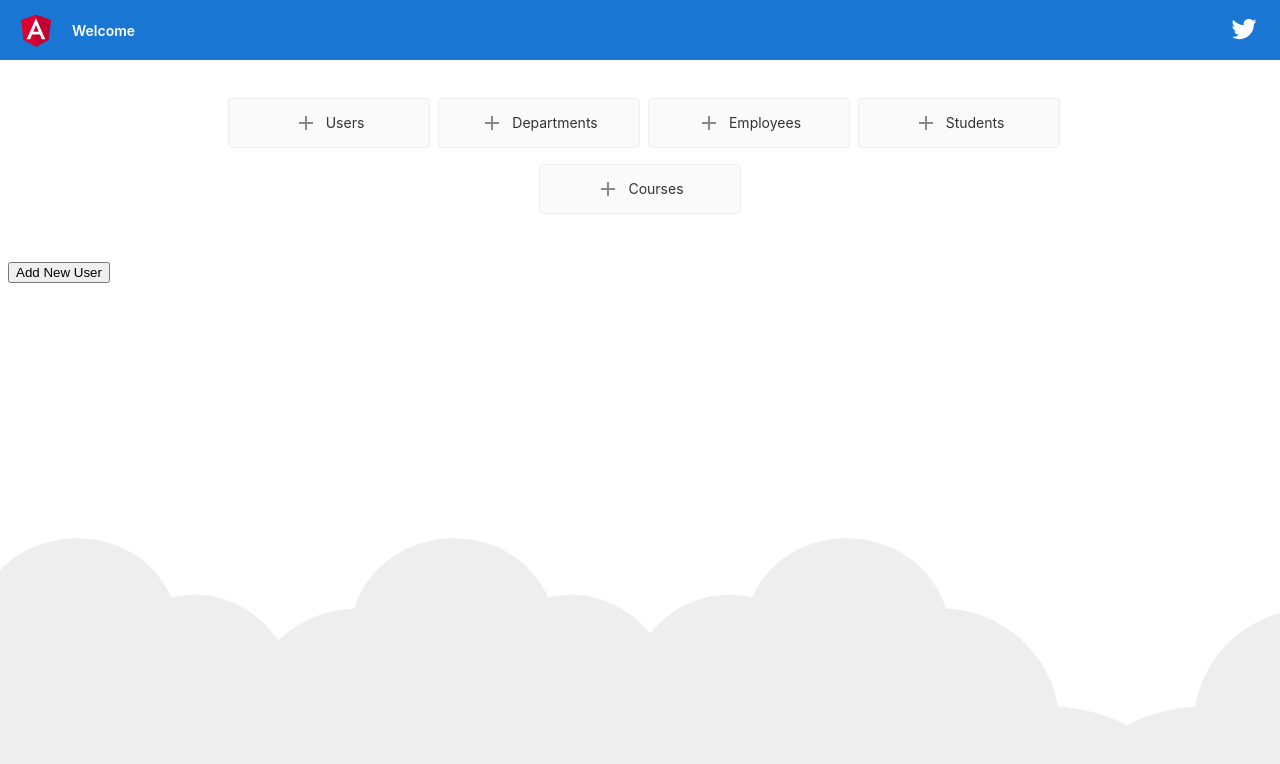
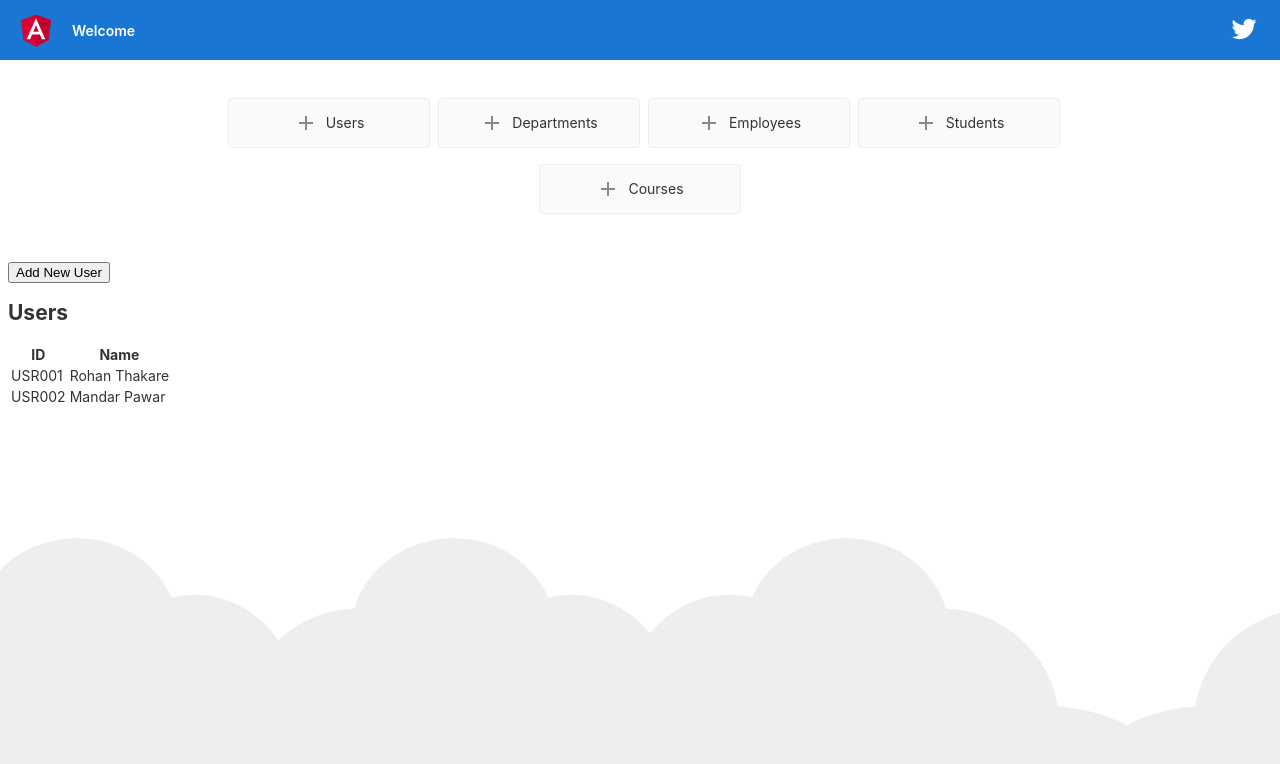
Before and after one commit to rohaanthakare/TrainingApp, an Angular app: page /home/users in a window 1280 px wide. Shown: the top 764 px of the page. Built offline with nearby package versions, Linux system fonts and the light colour scheme.

Commit message:
10 Jul 2020

```diff
--- a/src/app/app.module.ts
+++ b/src/app/app.module.ts
@@ -7,6 +7,7 @@ import { LoginComponent } from './login/login.component';
 import { HomeComponent } from './home/home.component';
 import { UserModule } from './user/user.module';
 import { FormsModule } from '@angular/forms';
+import { HttpClientModule } from '@angular/common/http';
 
 @NgModule({
   declarations: [
@@ -15,7 +16,7 @@ import { FormsModule } from '@angular/forms';
     HomeComponent
   ],
   imports: [
-    BrowserModule, FormsModule,
+    BrowserModule, FormsModule, HttpClientModule,
     AppRoutingModule, UserModule
   ],
   providers: [],
--- a/src/app/user/user-create/user-create.component.html
+++ b/src/app/user/user-create/user-create.component.html
@@ -1,22 +1,26 @@
 <h2>
     New User Form
 </h2>
-<form>
+<form [formGroup]="userForm">
     <div>
         <label>Username</label>
-        <input type="text" name="username" [(ngModel)]="user.username"/>
+        <input type="text" name="username" formControlName="username"/>
     </div>
     <div>
         <label>Password</label>
-        <input type="text" name="password" [(ngModel)]="user.password"/>
+        <input type="text" name="password" formControlName="password"/>
     </div>
     <div>
         <label>Full Name</label>
-        <input type="text" name="name" [(ngModel)]="user.name"/>
+        <input type="text" name="name"/>
     </div>
     <div>
         <label>Mobile No.</label>
-        <input type="number" name="mobileNo" [(ngModel)]="user.mobileNo"/>
+        <input type="number" name="mobileNo"/>
+    </div>
+    <div>
+        <label>Email</label>
+        <input type="text" name="email" formControlName="email"/>
     </div>
     <div>
         <button (click)="createUser()">Create User</button>
--- a/src/app/user/user-create/user-create.component.ts
+++ b/src/app/user/user-create/user-create.component.ts
@@ -1,4 +1,6 @@
 import { Component, OnInit } from '@angular/core';
+import { FormBuilder, FormGroup, FormControl, Validators } from '@angular/forms';
+import { UserService } from '../user.service';
 
 export class User {
   username: string;
@@ -17,13 +19,34 @@ export class User {
 })
 export class UserCreateComponent implements OnInit {
   user: User = new User();
-  constructor() { }
+  usernameCtrl = new FormControl('', [Validators.required]);
+  passwordCtrl = new FormControl('', [Validators.required, Validators.minLength(6)]);
+  emailCtrl = new FormControl('', [Validators.required, Validators.email]);
+  userForm: FormGroup = this.formnBuilder.group({
+    username: this.usernameCtrl,
+    password: this.passwordCtrl,
+    email: this.emailCtrl
+  });
+  constructor(private formnBuilder: FormBuilder, private userService: UserService) { }
 
   ngOnInit(): void {
   }
 
   createUser(): void {
     console.log('------User------');
-    console.log(this.user);
+    console.log(this.userForm.value);
+    if (this.userForm.valid) {
+      alert('Form is good to Save');
+      this.userService.saveUser(this.userForm.value).subscribe(
+        reponse => {
+          console.log('-----User Saved------');
+        },
+        error => {
+          console.log('-----Error while Saving User------');
+        }
+      );
+    } else {
+      alert('Form Contains Error');
+    }
   }
 }
--- a/src/app/user/user-list/user-list.component.html
+++ b/src/app/user/user-list/user-list.component.html
@@ -1 +1,12 @@
 <button (click)="navigateToUserCreate()">Add New User</button>
+<h2>Users</h2>
+<table>
+    <tr>
+        <th>ID</th>
+        <th>Name</th>
+    </tr>
+    <tr *ngFor="let user of users">
+        <td>{{user.id}}</td>
+        <td>{{user.name}}</td>
+    </tr>
+</table>
--- a/src/app/user/user-list/user-list.component.ts
+++ b/src/app/user/user-list/user-list.component.ts
@@ -1,16 +1,24 @@
 import { Component, OnInit } from '@angular/core';
 import { Router } from '@angular/router';
 
+import { UserService } from '../user.service';
 @Component({
   selector: 'app-user-list',
   templateUrl: './user-list.component.html',
   styleUrls: ['./user-list.component.scss']
 })
 export class UserListComponent implements OnInit {
-
-  constructor(private router: Router) { }
+  users = [];
+  constructor(private router: Router, private userService: UserService) { }
 
   ngOnInit(): void {
+    this.userService.getUsers().subscribe(
+      response => {
+        console.log('-----Users-----');
+        console.log(response);
+        this.users = response.users;
+      }
+    );
   }
 
   navigateToUserCreate(): void {
--- a/src/app/user/user.module.ts
+++ b/src/app/user/user.module.ts
@@ -2,7 +2,7 @@ import { NgModule } from '@angular/core';
 import { CommonModule } from '@angular/common';
 import { UserListComponent } from './user-list/user-list.component';
 import { Routes, RouterModule } from '@angular/router';
-import { FormsModule } from '@angular/forms';
+import { FormsModule, ReactiveFormsModule } from '@angular/forms';
 import { UserCreateComponent } from './user-create/user-create.component';
 
 const routes: Routes = [{
@@ -16,7 +16,7 @@ const routes: Routes = [{
 @NgModule({
   declarations: [UserListComponent, UserCreateComponent],
   imports: [
-    CommonModule, RouterModule.forChild(routes), FormsModule
+    CommonModule, RouterModule.forChild(routes), FormsModule, ReactiveFormsModule
   ]
 })
 export class UserModule { }
--- /dev/null
+++ b/src/app/user/user.service.ts
@@ -0,0 +1,18 @@
+import { Injectable } from '@angular/core';
+import { HttpClient } from '@angular/common/http';
+
+@Injectable({
+  providedIn: 'root'
+})
+export class UserService {
+
+  constructor(private http: HttpClient) { }
+
+  public getUsers(): any {
+    return this.http.get('assets/data/users.json');
+  }
+
+  public saveUser(userData): any {
+    return this.http.post('api/saveUser', userData);
+  }
+}
--- /dev/null
+++ b/src/assets/data/users.json
@@ -0,0 +1,12 @@
+{
+    "total": 8,
+    "users": [{
+        "name": "Rohan Thakare",
+        "id": "USR001",
+        "username": "rohan"
+    }, {
+        "name": "Mandar Pawar",
+        "id": "USR002",
+        "username": "mandar"
+    }]
+}
```
Also changed, not shown: 1 other file (tests, documents, lock files or other folders).
